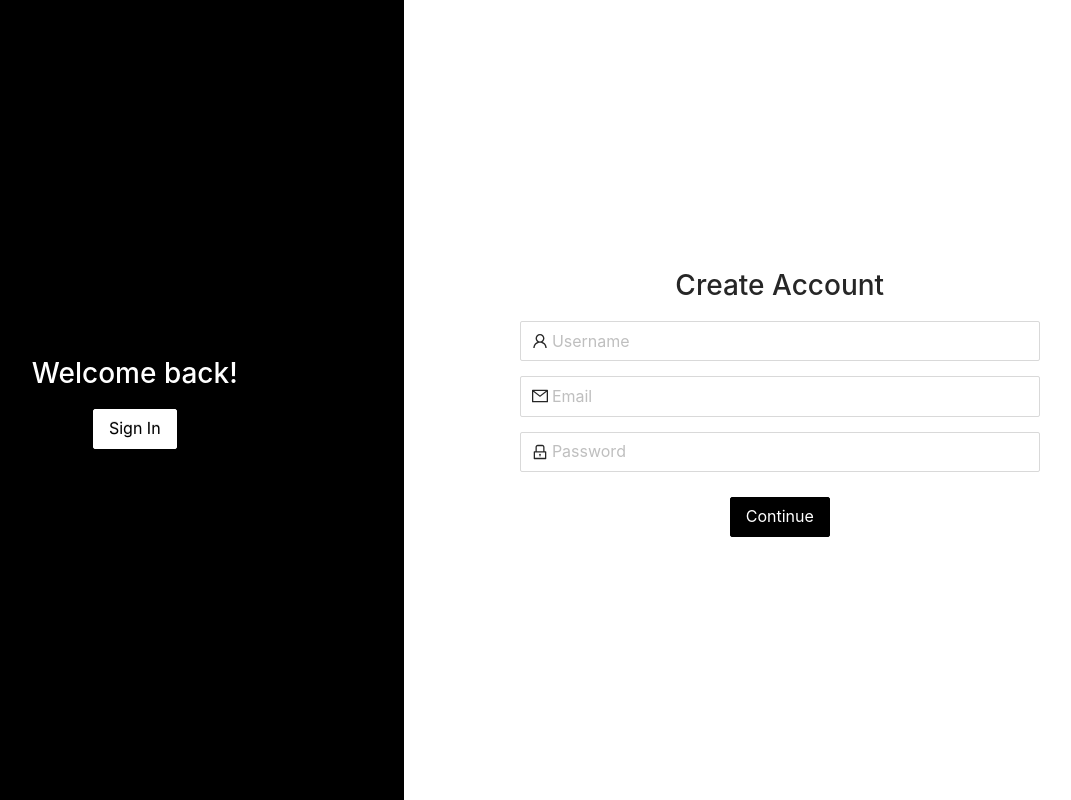
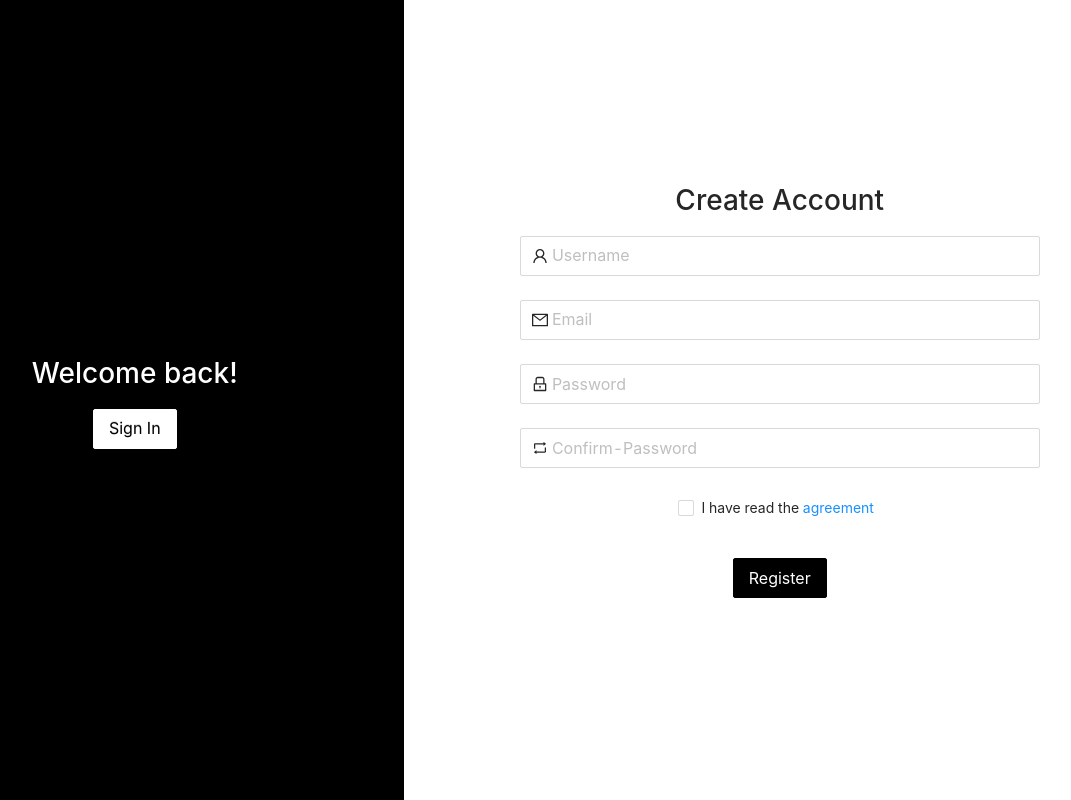
Before and after one commit to donguyentung2001/Disagree-to-agree, a React (Create React App) app in the folder frontend/: page /signin in a window 1280 px wide. Both pictures are taken after a click on the button "Sign Up". Shown: the whole page, without its empty margins (129-1200 px from the left). Built offline with nearby package versions, Linux system fonts and the light colour scheme.

Commit message:
Add Error Handling

```diff
--- a/frontend/src/components/login/LogInInputPanel.jsx
+++ /dev/null
@@ -1,13 +0,0 @@
-import { Button, Input } from 'antd';
-import React from 'react';
-
-const LogInInputPanel = ({ title, fieldName, logo }) => (
-  <>
-    <h1>{title}</h1>
-    {fieldName.map((name, i) => <Input size="large" placeholder={name} prefix={logo[i]} />)}
-    {title === 'Sign In' && <div className="forgot-password">Forgot Password?</div>}
-    <Button size="large">{title === 'Sign In' ? 'Log In' : 'Continue'}</Button>
-  </>
-);
-
-export default LogInInputPanel;
--- /dev/null
+++ b/frontend/src/components/login/SignIn.jsx
@@ -0,0 +1,59 @@
+/* eslint-disable jsx-a11y/anchor-is-valid */
+import React from 'react';
+import {
+  Form, Input, Button,
+} from 'antd';
+import { UserOutlined, LockOutlined } from '@ant-design/icons';
+
+const SignIn = () => {
+  const onFinish = (values) => {
+    console.log('Received values of form: ', values);
+  };
+
+  return (
+    <>
+      <h1>Sign In</h1>
+      <Form
+        name="normal_login"
+        className="login-form"
+        initialValues={{ remember: true }}
+        onFinish={onFinish}
+      >
+        <Form.Item
+          name="username"
+          rules={[{ required: true, message: 'Please input your Username!' }]}
+        >
+          <Input
+            size="large"
+            prefix={<UserOutlined />}
+            placeholder="Username"
+          />
+        </Form.Item>
+        <Form.Item
+          name="password"
+          rules={[{ required: true, message: 'Please input your Password!' }]}
+        >
+          <Input
+            size="large"
+            prefix={<LockOutlined />}
+            type="password"
+            placeholder="Password"
+          />
+        </Form.Item>
+        <Form.Item style={{ marginBottom: 0, height: 0 }}>
+          <div className="login-form-forgot" href="">
+            Forgot password
+          </div>
+        </Form.Item>
+
+        <Form.Item>
+          <Button size="large" htmlType="submit">
+            Log in
+          </Button>
+        </Form.Item>
+      </Form>
+    </>
+  );
+};
+
+export default SignIn;
--- /dev/null
+++ b/frontend/src/components/login/SignUp.jsx
@@ -0,0 +1,137 @@
+/* eslint-disable react/jsx-props-no-spreading */
+/* eslint-disable prefer-promise-reject-errors */
+/* eslint-disable jsx-a11y/anchor-is-valid */
+import React from 'react';
+import {
+  Form,
+  Input,
+  Checkbox,
+  Button,
+} from 'antd';
+import {
+  LockOutlined, MailOutlined, RetweetOutlined, UserOutlined,
+} from '@ant-design/icons';
+
+const SignUp = () => {
+  const [form] = Form.useForm();
+
+  const onFinish = (values) => {
+    console.log('Received values of form: ', values);
+  };
+
+  return (
+    <>
+      <h1>Create Account</h1>
+      <Form
+        form={form}
+        name="register"
+        onFinish={onFinish}
+        scrollToFirstError
+        layout="vertical"
+      >
+        <Form.Item
+          name="username"
+          rules={[
+            {
+              required: true,
+              message: 'Please input your username!',
+            },
+          ]}
+        >
+          <Input
+            size="large"
+            prefix={<UserOutlined />}
+            placeholder="Username"
+          />
+        </Form.Item>
+
+        <Form.Item
+          name="email"
+          rules={[
+            {
+              type: 'email',
+              message: 'The input is not valid email!',
+            },
+            {
+              required: true,
+              message: 'Please input your email!',
+            },
+          ]}
+        >
+          <Input
+            size="large"
+            prefix={<MailOutlined />}
+            placeholder="Email"
+          />
+        </Form.Item>
+
+        <Form.Item
+          name="password"
+          rules={[
+            {
+              required: true,
+              message: 'Please input your password!',
+            },
+          ]}
+          hasFeedback
+        >
+          <Input
+            size="large"
+            prefix={<LockOutlined />}
+            placeholder="Password"
+          />
+        </Form.Item>
+
+        <Form.Item
+          name="confirm"
+          dependencies={['password']}
+          hasFeedback
+          rules={[
+            {
+              required: true,
+              message: 'Please confirm your password!',
+            },
+            ({ getFieldValue }) => ({
+              validator(rule, value) {
+                if (!value || getFieldValue('password') === value) {
+                  return Promise.resolve();
+                }
+
+                return Promise.reject('The two passwords that you entered do not match!');
+              },
+            }),
+          ]}
+        >
+          <Input
+            size="large"
+            prefix={<RetweetOutlined />}
+            placeholder="confirm-password"
+          />
+        </Form.Item>
+
+        <Form.Item
+          name="agreement"
+          valuePropName="checked"
+          rules={[
+            {
+              validator: (_, value) => (value ? Promise.resolve() : Promise.reject('You should accept agreement')),
+            },
+          ]}
+        >
+          <Checkbox>
+            I have read the
+            {' '}
+            <a href="">agreement</a>
+          </Checkbox>
+        </Form.Item>
+        <Form.Item>
+          <Button size="large" type="primary" htmlType="submit">
+            Register
+          </Button>
+        </Form.Item>
+      </Form>
+    </>
+  );
+};
+
+export default SignUp;
--- a/frontend/src/pages/LogIn/index.jsx
+++ b/frontend/src/pages/LogIn/index.jsx
@@ -1,11 +1,7 @@
 import React, { useState } from 'react';
-import {
-  MailOutlined,
-  UserOutlined,
-  LockOutlined,
-} from '@ant-design/icons';
 import { Col, Row } from 'antd';
-import LogInInputPanel from '../../components/login/LogInInputPanel';
+import SignIn from '../../components/login/SignIn';
+import SignUp from '../../components/login/SignUp';
 import LogInOptionChangePanel from '../../components/login/LogInOptionChangePanel';
 import './index.scss';
 
@@ -21,12 +17,8 @@ const LogIn = () => {
       {isSignIn
         ? (
           <>
-            <Col span={14} className="login-input-panel">
-              <LogInInputPanel
-                title="Sign In"
-                fieldName={['username', 'password']}
-                logo={[<UserOutlined />, <LockOutlined />]}
-              />
+            <Col id="signin" span={14} className="login-input-panel">
+              <SignIn />
             </Col>
             <Col span={10} className="login-option-change-panel full-height d-fl">
               <LogInOptionChangePanel
@@ -46,12 +38,8 @@ const LogIn = () => {
                 setOption={setOption}
               />
             </Col>
-            <Col span={14} className="login-input-panel">
-              <LogInInputPanel
-                title="Create Account"
-                fieldName={['username', 'email', 'password']}
-                logo={[<UserOutlined />, <MailOutlined />, <LockOutlined />]}
-              />
+            <Col id="signup" span={14} className="login-input-panel">
+              <SignUp />
             </Col>
           </>
         )}
--- a/frontend/src/pages/LogIn/index.scss
+++ b/frontend/src/pages/LogIn/index.scss
@@ -5,20 +5,20 @@
   flex-direction: column;
 }
 
-.login-input-panel > span {
+.login-input-panel .ant-input-affix-wrapper {
   width: 70%;
-  margin-bottom: 15px;
 }
 
-.login-input-panel > span:hover,  .login-input-panel > span:focus {
+.login-input-panel .ant-input-affix-wrapper:hover,
+.login-input-panel .ant-input-affix-wrapper:focus {
   border-color: $black-secondary;
 }
 
-.login-input-panel > span:focus {
+.login-input-panel .ant-input-affix-wrapper:focus {
   box-shadow: $box-shadow !important;
 }
 
-.login-input-panel > button, .login-input-panel > button:hover {
+.login-input-panel button, .login-input-panel button:hover, .login-input-panel button:active {
   display: block;
   margin-left: auto;
   margin-right: auto;
@@ -29,7 +29,7 @@
   margin-top: 10px;
 }
 
-.login-input-panel > button:hover {
+.login-input-panel button:hover {
   @include scale(1.1);
 }
 
@@ -46,22 +46,33 @@
   color: $white;
 }
 
-.login-option-change-panel > button, .login-option-change-panel > button:hover {
+.login-option-change-panel button, .login-option-change-panel button:hover {
   color: $black;
   background: $white;
   border-color: $white;
   box-shadow: none;
 }
 
-.login-option-change-panel > button:hover {
+.login-option-change-panel button:hover {
   @include scale(1.1);
 }
 
-.forgot-password {
+.login-form-forgot {
   width: 70%;
   text-align: right;
-  margin-top: -10px;
+  margin-top: -37px;
+  margin-bottom: 0;
   margin-left: 15%;
   font-size: $secondary-size;
   cursor: pointer;
 }
+
+.ant-form-item-explain-error {
+  width: 70%;
+  margin-left: 15%;
+  text-align: left;
+}
+
+.ant-row:nth-child(5) .ant-form-item-explain-error {
+  text-align: center !important;
+}
```
